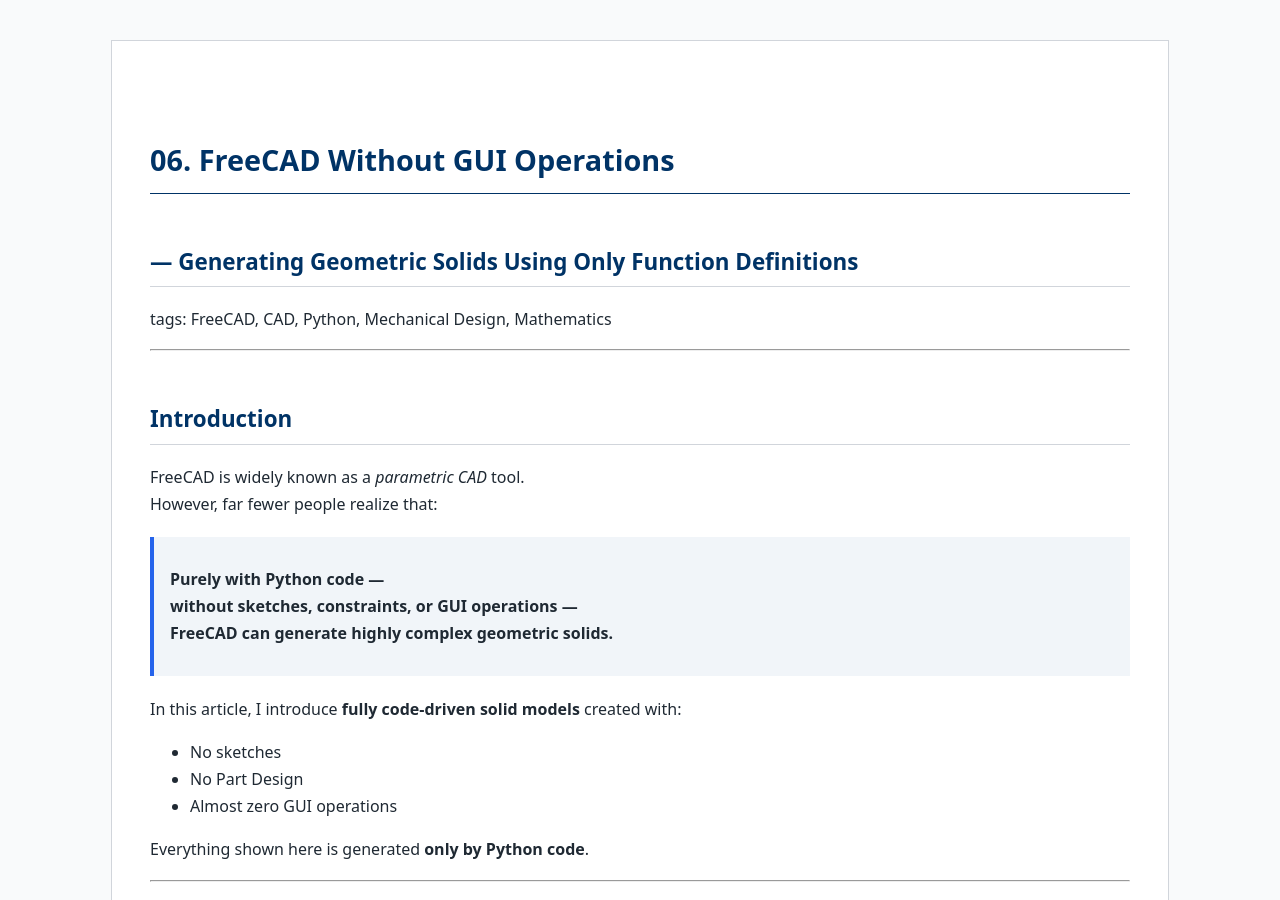
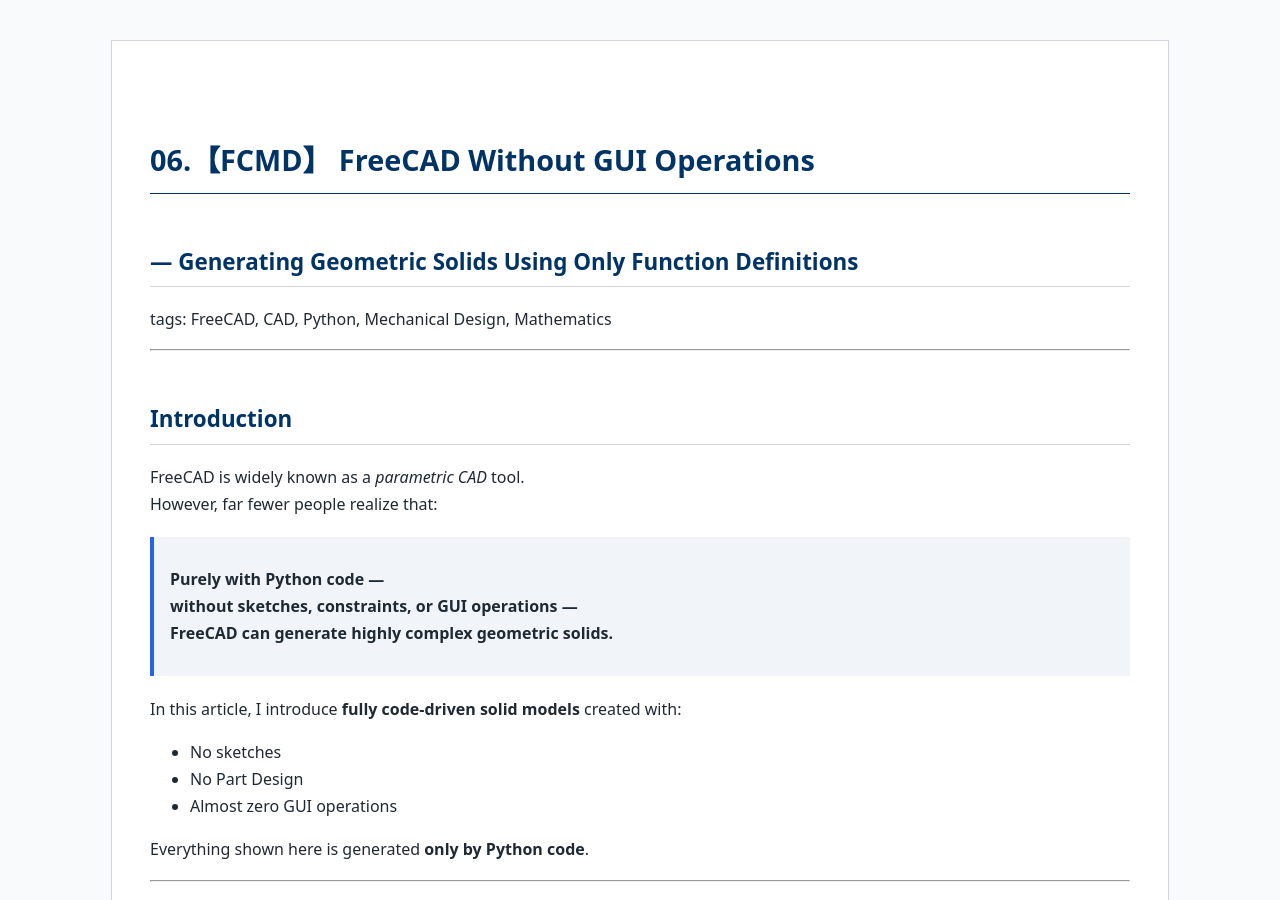
Before and after one commit to Samizo-AITL/qiita-articles, a Jekyll site: the page built from articles/en/06_geometric_showcase_freecad.md, in a window 1280 px wide and 900 px high. Built offline with Jekyll 4.4.1, drawn with Linux system fonts in a browser that asks for light colours.

Commit message:
Update 06_geometric_showcase_freecad.md

```diff
--- a/articles/en/06_geometric_showcase_freecad.md
+++ b/articles/en/06_geometric_showcase_freecad.md
@@ -3,7 +3,7 @@
 title: Qiita Articles
 ---
 
-# 06. FreeCAD Without GUI Operations
+# 06.【FCMD】 FreeCAD Without GUI Operations
 ## — Generating Geometric Solids Using Only Function Definitions
 tags: FreeCAD, CAD, Python, Mechanical Design, Mathematics
 
```
